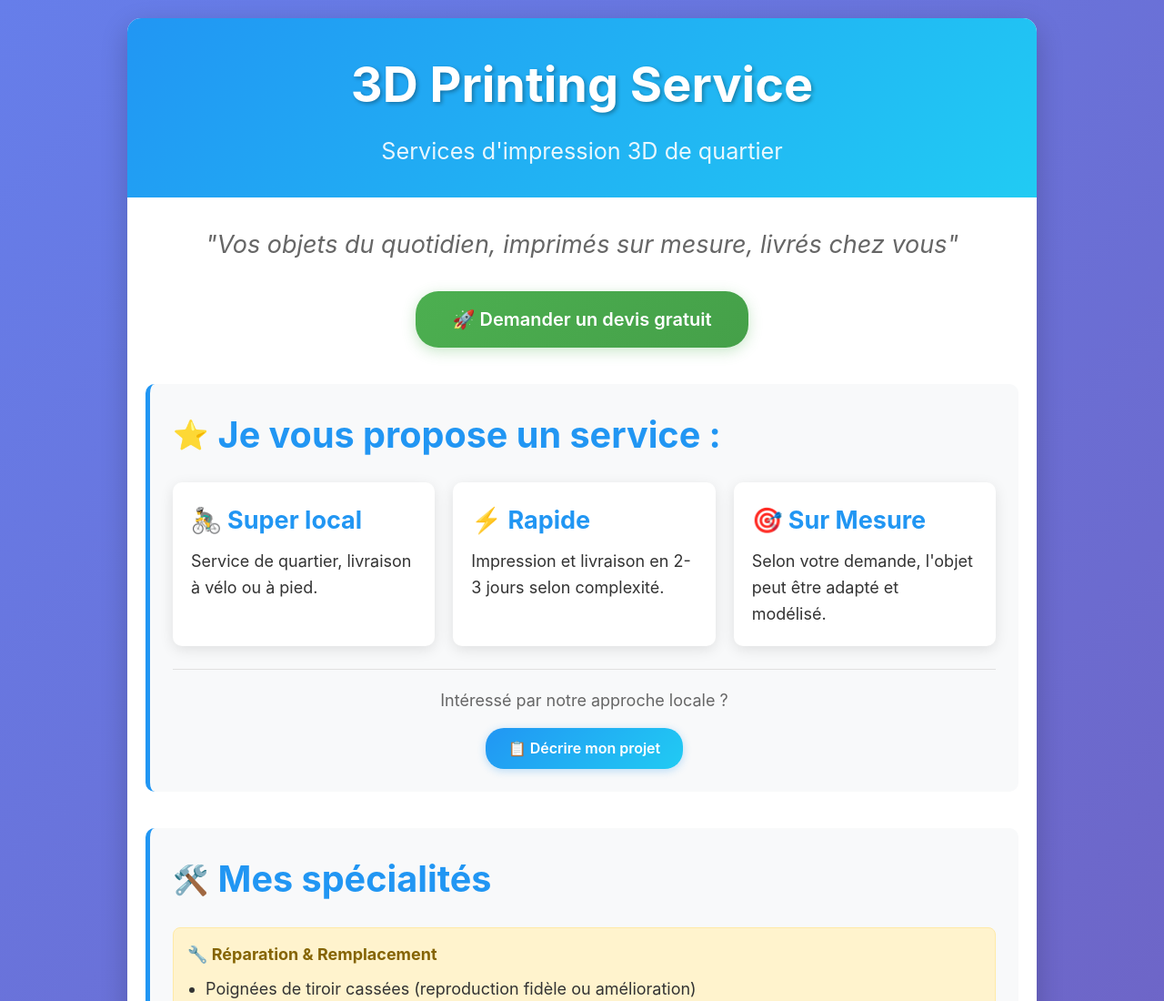
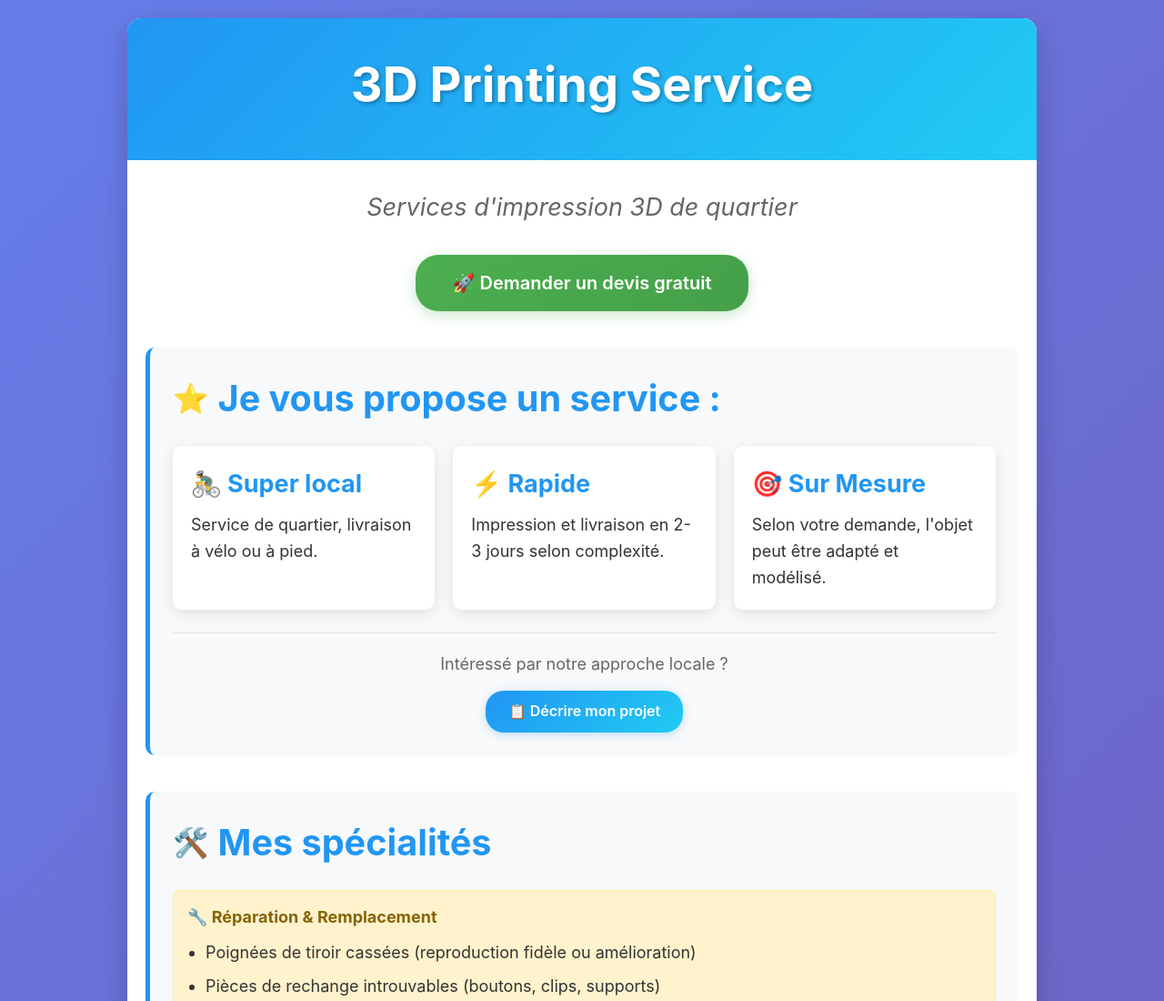
Before and after one commit to StimGlb/3DPrintingService, a plain HTML site: page index.html in a window 1280 px wide. Shown: the top 1100 px of the page at 91% size. Drawn offline with Linux system fonts and the light colour scheme.

Commit message:
Update index.html

```diff
--- a/index.html
+++ b/index.html
@@ -267,11 +267,10 @@
     <div class="container">
         <div class="header">
             <h1>3D Printing Service</h1>
-            <p>Services d'impression 3D de quartier</p>
         </div>
 
         <div class="subtitle">
-            "Vos objets du quotidien, imprimés sur mesure, livrés chez vous"
+            Services d'impression 3D de quartier
         </div>
 
         <!-- CTA Principal -->
```
